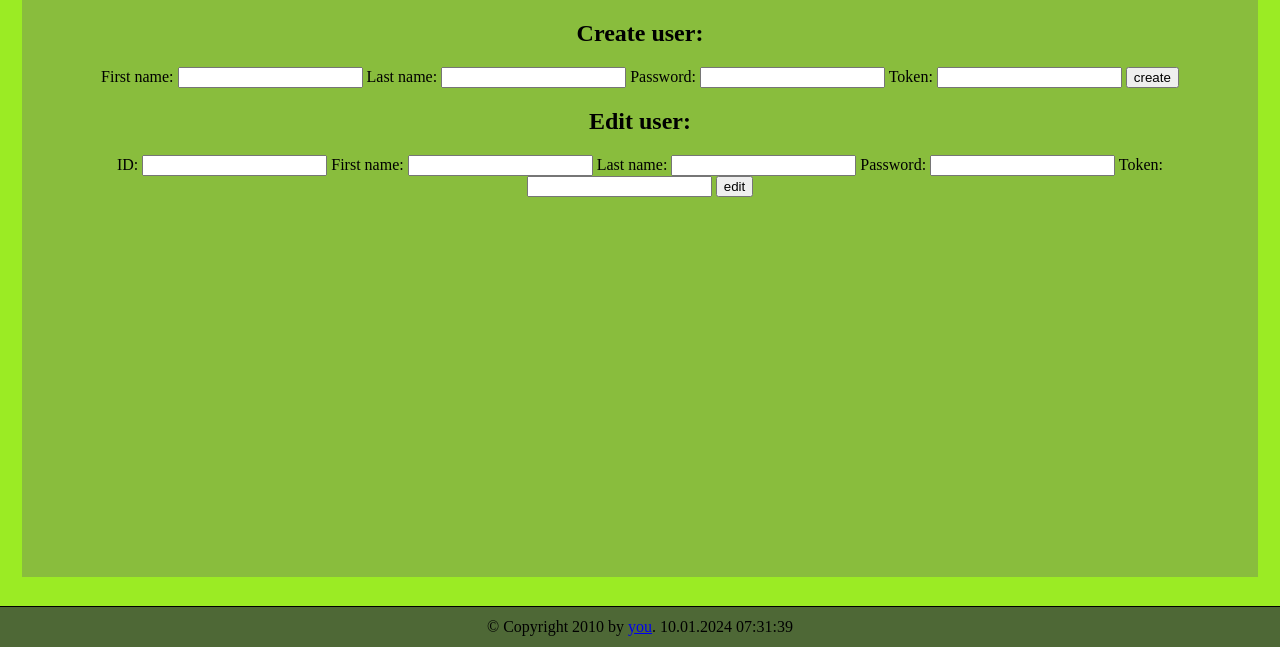
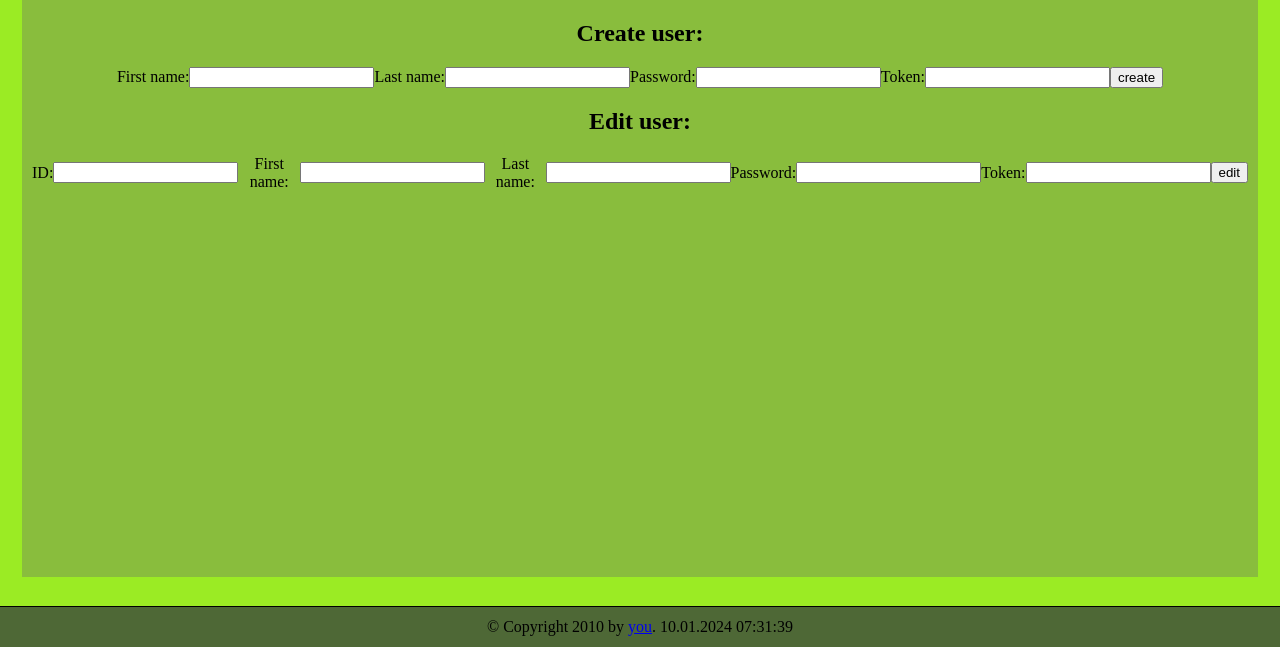
Before and after one commit to xKURDOx/HausverwaltungFrontend, a Flask app: page /users in a window 1280 px wide. Shown: the part 153-800 px from the top of the page. Run offline with Flask 3, Linux system fonts and the light colour scheme; data that the repository does not hold is empty.

Commit message:
Stashing old uncommited changes

```diff
--- a/app/static/styles/style.css
+++ b/app/static/styles/style.css
@@ -72,7 +72,7 @@ header {
     margin: 0 auto;
 }
 
-#create_customer_container > form {
+#management_container > form {
     display: flex;
     flex-direction: row;
     justify-content: center;
--- a/app/templates/Customers.html
+++ b/app/templates/Customers.html
@@ -16,7 +16,7 @@
     {{ print_customers() }}
     {% endautoescape %}
 
-    <div id="create_customer_container">
+    <div id="management_container">
       <h2>Create customer: </h2>
       <form method="POST" action="/customers/create">
         <label for="firstname">First name: </label>
--- a/app/templates/Readings.html
+++ b/app/templates/Readings.html
@@ -16,7 +16,7 @@
     {{ print_readings() }}
     {% endautoescape %}
 
-    <div id="create_reading_container">
+    <div id="management_container">
       <h2>Create reading: </h2>
       <form method="POST" action="/readings/create">
         <label for="comment">comment: </label>
--- a/app/templates/Users.html
+++ b/app/templates/Users.html
@@ -16,7 +16,7 @@
     {{ print_users() }}
     {% endautoescape %}
 
-    <div id="create_user_container">
+    <div id="management_container">
       <h2>Create user: </h2>
       <form method="POST" action="/users/create">
         <label for="firstname">First name: </label>
```
